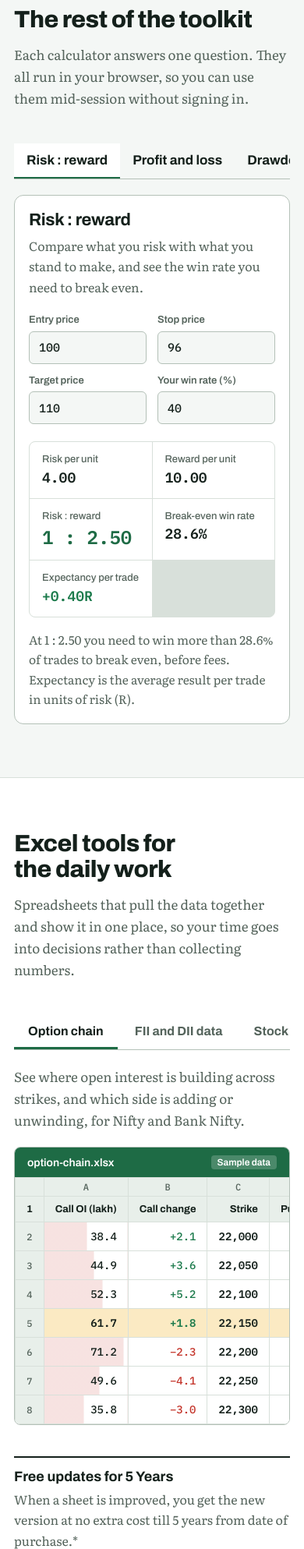
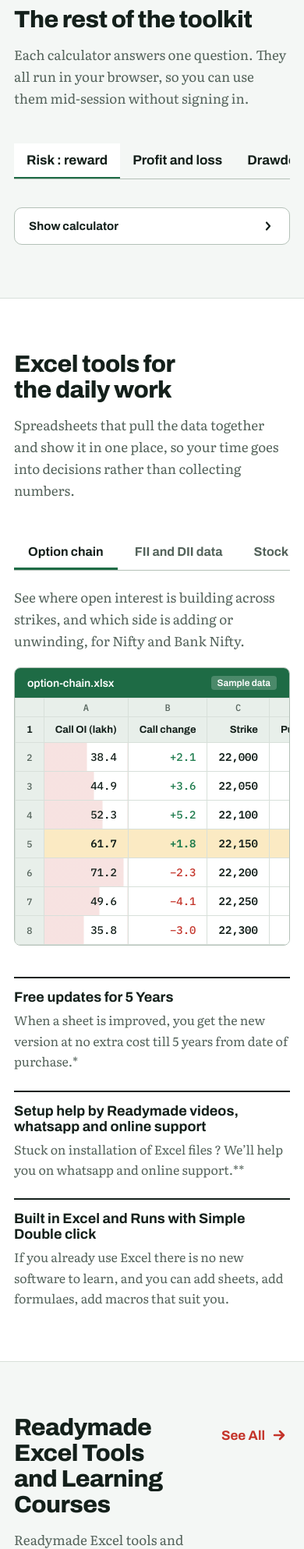
Before and after one commit to pvj19/pranil_django1, a Django app: page / in a window 390 px wide. Shown: the part 1992-3979 px from the top of the page at 78% size. Run offline with Django 5.2, Linux system fonts and the light colour scheme.

Commit message:
Add mobile collapse button to calculator section

```diff
--- a/marketpath/static/marketpath/css/style.css
+++ b/marketpath/static/marketpath/css/style.css
@@ -557,3 +557,27 @@ a.see-all-link:hover { text-decoration: underline; }
         min-width: 0;
     }
 }
+
+
+/* Calculator collapse button, mobile only */
+.calc-collapse-btn { display: none; }
+@media (max-width: 980px) {
+  .calc-collapse-btn {
+    display: flex;
+    align-items: center;
+    justify-content: space-between;
+    width: 100%;
+    margin-top: 16px;
+    padding: 14px 18px;
+    border: 1px solid var(--line-strong);
+    border-radius: 10px;
+    background: var(--surface);
+    color: var(--ink);
+    font: 700 15px var(--display);
+    cursor: pointer;
+  }
+  .calc-collapse-btn svg { transition: transform 0.2s ease; }
+  .calc-collapse-btn[aria-expanded="false"] svg { transform: rotate(-90deg); }
+  .calc-panel { margin-top: 10px; }
+  .calc-panel[hidden] { display: none; }
+}
--- a/marketpath/static/marketpath/js/main.js
+++ b/marketpath/static/marketpath/js/main.js
@@ -429,5 +429,28 @@
     });
     renderCalcTabs();
     renderCalcPanel();
+        renderCalcTabs();
+    renderCalcPanel();
+
+    var collapseBtn = $('#calc-collapse-btn');
+    var collapseLabel = collapseBtn ? $('span', collapseBtn) : null;
+    var mqMobile = window.matchMedia('(max-width: 980px)');
+    function setCollapsed(collapsed) {
+      if (!collapseBtn) return;
+      calcPanel.hidden = collapsed;
+      collapseBtn.setAttribute('aria-expanded', collapsed ? 'false' : 'true');
+      collapseLabel.textContent = collapsed ? 'Show calculator' : 'Hide calculator';
+    }
+    function syncToScreenSize() {
+      setCollapsed(mqMobile.matches);
+    }
+    if (collapseBtn) {
+      collapseBtn.addEventListener('click', function () {
+        setCollapsed(!calcPanel.hidden);
+      });
+      syncToScreenSize();
+      if (mqMobile.addEventListener) mqMobile.addEventListener('change', syncToScreenSize);
+    }
+
   })();
 })();
--- a/marketpath/templates/marketpath/courses.html
+++ b/marketpath/templates/marketpath/courses.html
@@ -27,7 +27,7 @@
 </header>
 
 <main class="wrap">
-  <h1 class="page-title">All courses</h1>
+  <h1 class="page-title">Readymade Excel Tools and Learning Courses</h1>
   <p class="search-status" id="search-status" aria-live="polite"></p>
 
   <div class="courses-grid">
--- a/marketpath/templates/marketpath/index.html
+++ b/marketpath/templates/marketpath/index.html
@@ -94,6 +94,10 @@
       <div class="calc-bench">
         <div class="calc-tabs" role="tablist" aria-label="Calculators" id="calc-tabs"></div>
         <div class="calc-panel" id="calc-panel" role="tabpanel" tabindex="0"></div>
+       <button class="calc-collapse-btn" type="button" id="calc-collapse-btn" aria-expanded="true" aria-controls="calc-panel">
+                       <span>Hide calculator</span>
+                       <svg width="18" height="18" viewBox="0 0 18 18" fill="none" stroke="currentColor" stroke-width="2.2" stroke-linecap="round" stroke-linejoin="round" aria-hidden="true"><path d="M4.5 7l4.5 4 4.5-4"/></svg>
+        </button>
       </div>
     </div>
   </section>
```
